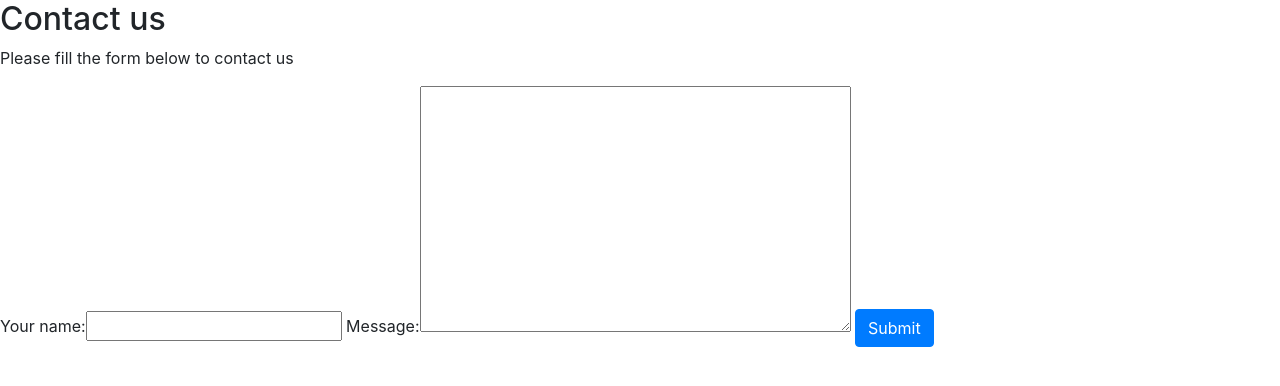
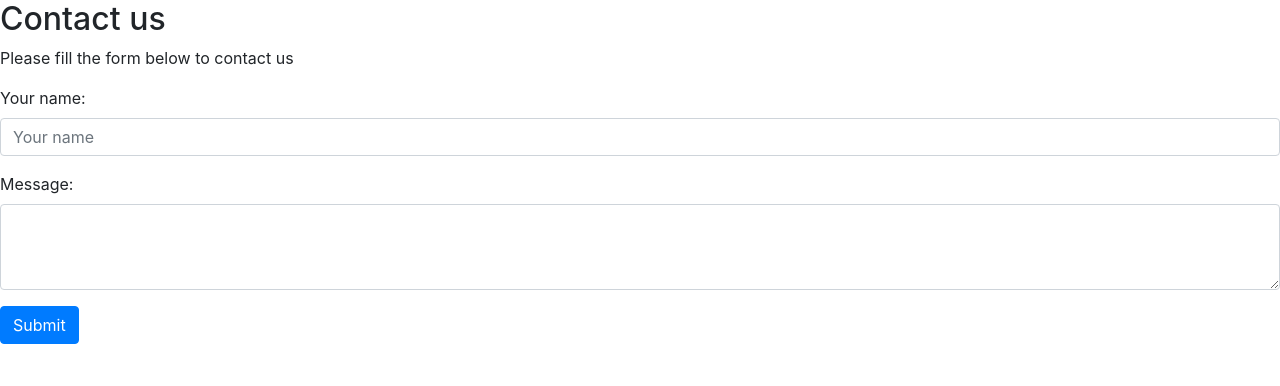
Before and after one commit to akikgt/samplebookstore, a Django app: page /contact-us/ in a window 1280 px wide. Shown: the part 56-442 px from the top of the page. Run offline with Django 3.2, Linux system fonts and the light colour scheme; some libraries are stand-ins or nearby versions.

Commit message:
Modify form to be sophisticated

```diff
--- a/main/templates/contact_form.html
+++ b/main/templates/contact_form.html
@@ -1,11 +1,33 @@
 {% extends "base.html" %}
 {% block content %}
-  <h2>Contact us</h2>
-  <p>Please fill the form below to contact us</p>
-  <form method="POST">
+<h2>Contact us</h2>
+<p>Please fill the form below to contact us</p>
+<form method="POST">
     {% csrf_token %}
-    {{ form }}
+    <div class="form-group">
+        {{ form.name.label_tag }}
+        <input type="text" class="form-control {% if form.name.errors %}is-invalid{% endif %}" id="id_name" name="name"
+            placeholder="Your name" value="{{ form.name.value|default:"" }}">
+        {% if form.name.errors %}
+        <div class="invalid-feedback">
+            {{ form.name.errors }}
+        </div>
+        {% endif %}
+    </div>
+    <div class="form-group">
+        {{ form.message.label_tag }}
+        <textarea class="form-control {% if form.message.errors %}is-invalid{% endif %}" id="id_message" name="message"
+            rows="3">
+            {{ form.message.value|default:""}}
+          </textarea>
+        {% if form.message.errors %}
+        <div class="invalid-feedback">
+            {{ form.message.errors }}
+        </div>
+        {% endif %}
+    </div>
     <button type="submit" class="btn btn-primary">Submit</button>
-  </form>
+</form>
+</form>
 
 {% endblock content %}
```
